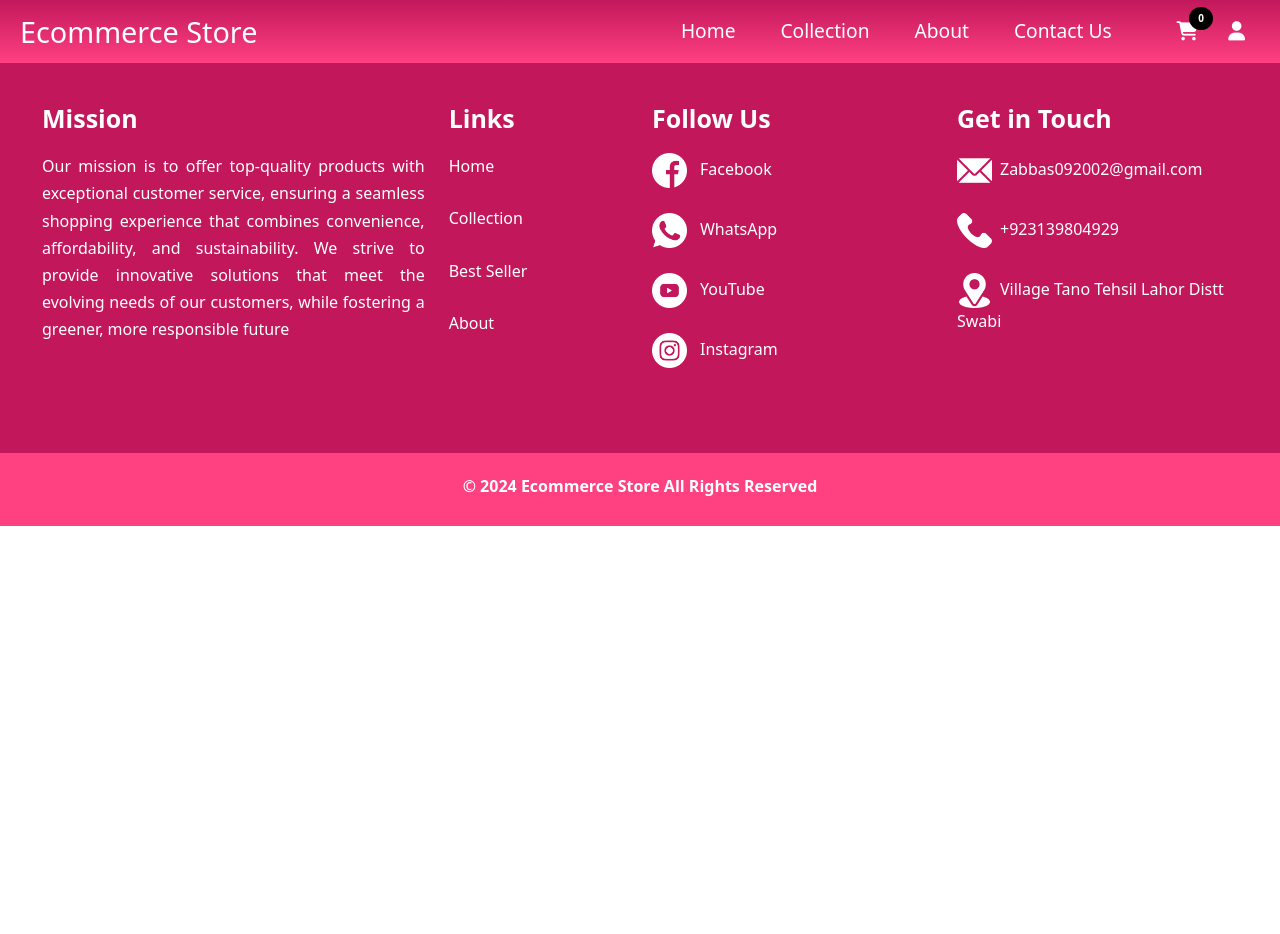
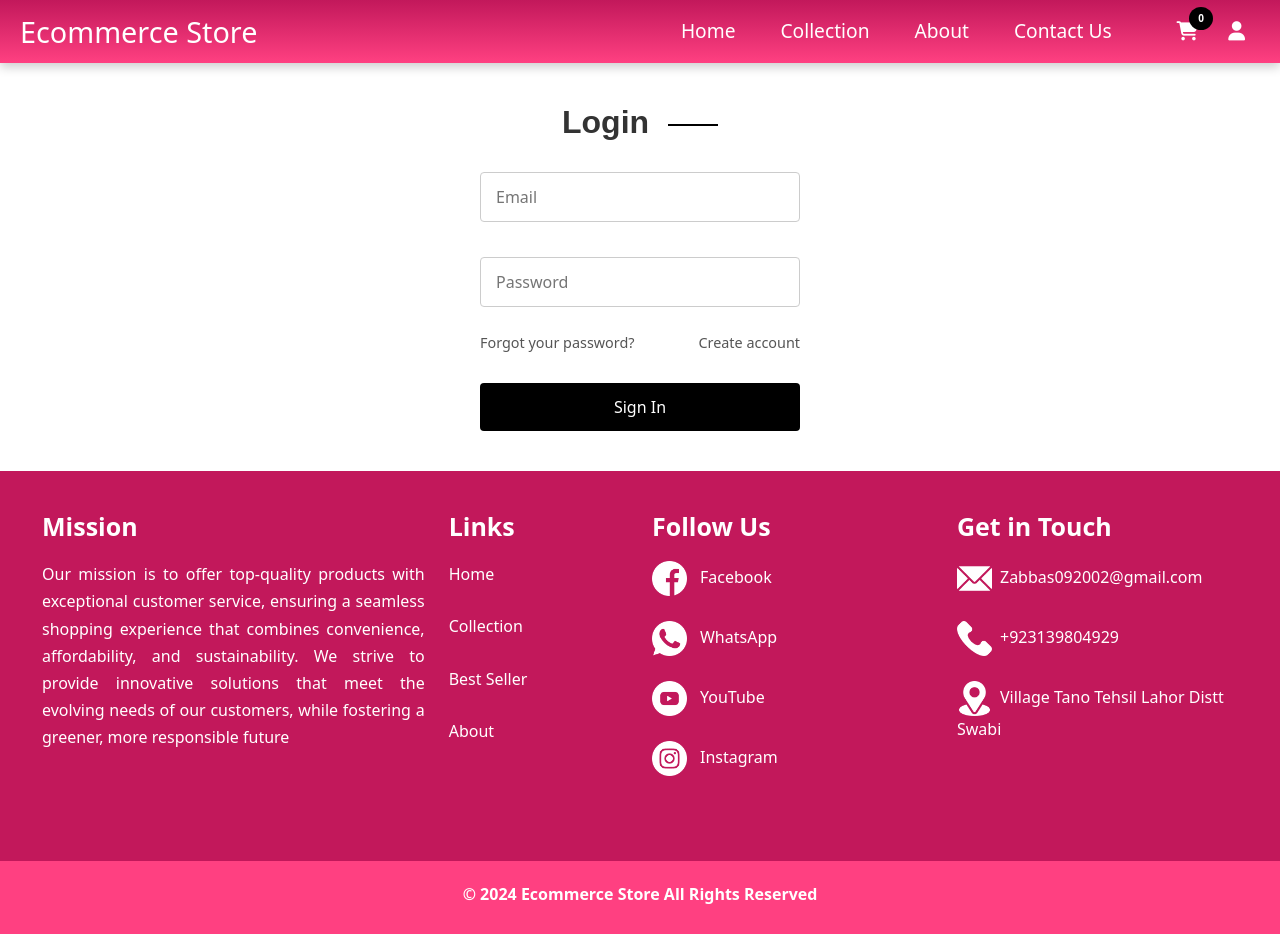
Before and after one commit to zaheerabbasdev/Ecommerce-website, a React (Vite) app: page /login in a window 1280 px wide. Before the commit the page ends 800 px from the top, so only its background shows below. Built offline with nearby package versions, Linux system fonts and the light colour scheme.

Commit message:
add login component

```diff
--- a/src/App.jsx
+++ b/src/App.jsx
@@ -12,7 +12,8 @@ import ProductDetail from './Components/ProductDetail';
 import Cart from './Components/AddtoCart';
 import { CartProvider } from './Components/CartContext';
 import PlaceOrder from './Components/PlaceOrder';
-
+import Login from "./Components/Login";
+import SignUp from "./Components/SignUp";
 
 function App() {
   return (
@@ -30,6 +31,9 @@ function App() {
         <Route path="/product/:id" element={<ProductDetail />} />
         <Route path="/cart" element={<Cart />} />
         <Route path="/place-order" element={<PlaceOrder />} />
+        <Route path="/login" element={<Login />} />
+        <Route path="/signup" element={<SignUp />} />
+
       </Routes>
       <Footer />
     </Router>
--- /dev/null
+++ b/src/Components/Login.css
@@ -0,0 +1,83 @@
+/* Login.css */
+.login-container {
+  width: 100%;
+  max-width: 400px;
+  margin: 0 auto;
+  padding: 40px;
+  text-align: center;
+}
+
+h2 {
+  font-size: 2rem;
+  font-family: 'Arial', sans-serif;
+  margin-bottom: 20px;
+  position: relative;
+}
+
+h2 .line {
+  display: inline-block;
+  margin-left: 10px;
+  width: 50px;
+  height: 2px;
+  background-color: black;
+  vertical-align: middle;
+}
+
+.login-form {
+  display: flex;
+  flex-direction: column;
+}
+
+.form-group {
+  margin-bottom: 15px;
+}
+
+.input-field {
+  width: 100%;
+  padding: 12px 15px;
+  border: 1px solid #ccc;
+  border-radius: 4px;
+  font-size: 1rem;
+}
+
+.input-field:focus {
+  border-color: #000;
+  outline: none;
+}
+
+.form-links {
+  display: flex;
+  justify-content: space-between;
+  font-size: 0.9rem;
+  margin-bottom: 20px;
+}
+
+.forgot-password, .create-account {
+  text-decoration: none;
+  color: #555;
+}
+
+.forgot-password:hover, .create-account:hover {
+  text-decoration: none;
+  color: #000;
+}
+
+.login-button {
+  background-color: #000;
+  color: #fff;
+  padding: 12px;
+  border: none;
+  border-radius: 4px;
+  font-size: 1rem;
+  cursor: pointer;
+}
+
+.login-button:hover {
+  background-color: #333;
+}
+
+.error-message {
+  color: red;
+  font-size: 0.9rem;
+  margin-bottom: 15px;
+}
--- /dev/null
+++ b/src/Components/Login.jsx
@@ -0,0 +1,65 @@
+import React, { useState } from "react";
+import { useNavigate, Link } from "react-router-dom"; // Import Link
+import "./Login.css"; // Import the styles
+
+const Login = () => {
+  const [email, setEmail] = useState("");
+  const [password, setPassword] = useState("");
+  const [errorMessage, setErrorMessage] = useState("");
+  const navigate = useNavigate();
+
+  const handleLogin = (e) => {
+    e.preventDefault();
+
+    if (!email || !password) {
+      setErrorMessage("Please fill in all fields.");
+      return;
+    }
+
+    // Mock login authentication
+    if (email === "user@example.com" && password === "password123") {
+      navigate("/");
+    } else {
+      setErrorMessage("Invalid email or password.");
+    }
+  };
+
+  return (
+    <div className="login-container">
+      <h2>Login <span className="line"></span></h2>
+      {errorMessage && <p className="error-message">{errorMessage}</p>}
+      <form onSubmit={handleLogin} className="login-form">
+        <div className="form-group">
+          <input
+            type="email"
+            id="email"
+            value={email}
+            onChange={(e) => setEmail(e.target.value)}
+            placeholder="Email"
+            required
+            className="input-field"
+          />
+        </div>
+        <div className="form-group">
+          <input
+            type="password"
+            id="password"
+            value={password}
+            onChange={(e) => setPassword(e.target.value)}
+            placeholder="Password"
+            required
+            className="input-field"
+          />
+        </div>
+        <div className="form-links">
+          <a href="#" className="forgot-password">Forgot your password?</a>
+          {/* Use Link to navigate to the SignUp component */}
+          <Link to="/signup" className="create-account">Create account</Link>
+        </div>
+        <button type="submit" className="login-button">Sign In</button>
+      </form>
+    </div>
+  );
+};
+
+export default Login;
--- a/src/Components/Navbar.jsx
+++ b/src/Components/Navbar.jsx
@@ -75,7 +75,7 @@ const Navbar = () => {
 
               {/* User Icon */}
               <li className="nav-icon">
-                <Link to="/user">
+                <Link to="/login">
                   <i className="fa-solid fa-user"></i>
                 </Link>
               </li>
--- /dev/null
+++ b/src/Components/SignUp.css
@@ -0,0 +1,60 @@
+/* SignUp.css */
+.signup-container {
+  display: flex;
+  flex-direction: column;
+  align-items: center;
+  margin: 50px auto;
+  width: 400px;
+  text-align: center;
+}
+
+.signup-container h2 {
+  font-size: 2rem;
+  margin-bottom: 20px;
+  /* border-bottom: 1px solid #333; */
+  display: inline-block;
+}
+
+form {
+  width: 100%;
+}
+
+input {
+  width: 100%;
+  padding: 10px;
+  margin: 10px 0;
+  border: 1px solid #ccc;
+  border-radius: 5px;
+}
+
+.form-footer {
+  display: flex;
+  justify-content: space-between;
+  margin: 10px 0;
+}
+
+.forget-pass, .login{
+    text-decoration: none;
+    color: #555;
+}
+
+.forget-pass:hover, .login:hover{
+    text-decoration: none;
+    cursor: pointer;
+    color: #000;
+}
+
+button {
+  background-color: #000;
+  color: #fff;
+  padding: 10px 15px;
+  border: none;
+  cursor: pointer;
+  width: 100%;
+  margin-top: 10px;
+  border-radius: 5px;
+}
+
+button:hover {
+  background-color: #333;
+}
--- /dev/null
+++ b/src/Components/SignUp.jsx
@@ -0,0 +1,58 @@
+// SignUp.js
+import React, { useState } from "react";
+import { Link } from "react-router-dom";
+import "./SignUp.css"; // Create styles for the signup form
+
+const SignUp = () => {
+  const [formData, setFormData] = useState({
+    name: "",
+    email: "",
+    password: "",
+  });
+
+  const handleInputChange = (e) => {
+    setFormData({ ...formData, [e.target.name]: e.target.value });
+  };
+
+  const handleSubmit = (e) => {
+    e.preventDefault();
+    // Handle form submission logic (e.g., send to backend)
+    console.log("Sign Up Data:", formData);
+  };
+
+  return (
+    <div className="signup-container">
+      <h2>Sign Up —</h2>
+      <form onSubmit={handleSubmit}>
+        <input
+          type="text"
+          name="name"
+          placeholder="Name"
+          value={formData.name}
+          onChange={handleInputChange}
+        />
+        <input
+          type="email"
+          name="email"
+          placeholder="Email"
+          value={formData.email}
+          onChange={handleInputChange}
+        />
+        <input
+          type="password"
+          name="password"
+          placeholder="Password"
+          value={formData.password}
+          onChange={handleInputChange}
+        />
+        <div className="form-footer">
+          <Link to="/forgot-password" className="forget-pass">Forgot your password?</Link>
+          <Link to="/login" className="login">Login Here</Link>
+        </div>
+        <button type="submit">Sign Up</button>
+      </form>
+    </div>
+  );
+};
+
+export default SignUp;
```
